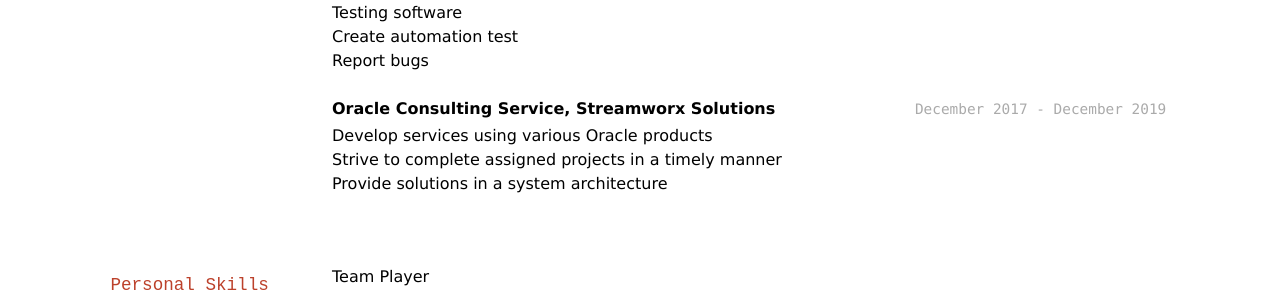
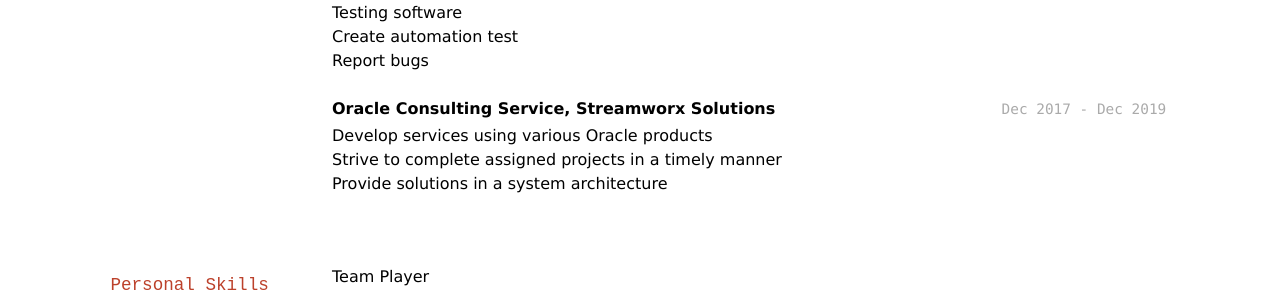
Before and after one commit to elipapa/markdown-cv, a Jekyll site: the page built from index.md, in a window 1280 px wide. Shown: the part 452-744 px from the top of the page. Built offline with Jekyll 4.4.1, drawn with Linux system fonts in a browser that asks for light colours.

Commit message:
Update index.md

```diff
--- a/index.md
+++ b/index.md
@@ -25,7 +25,7 @@
 - Create automation test
 - Report bugs
 
-`December 2017 - December 2019`
+`Dec 2017 - Dec 2019`
 __Oracle Consulting Service, Streamworx Solutions__
 
 - Develop services using various Oracle products
```
Also changed, not shown: other parts of index.md (+1 -1 lines).
